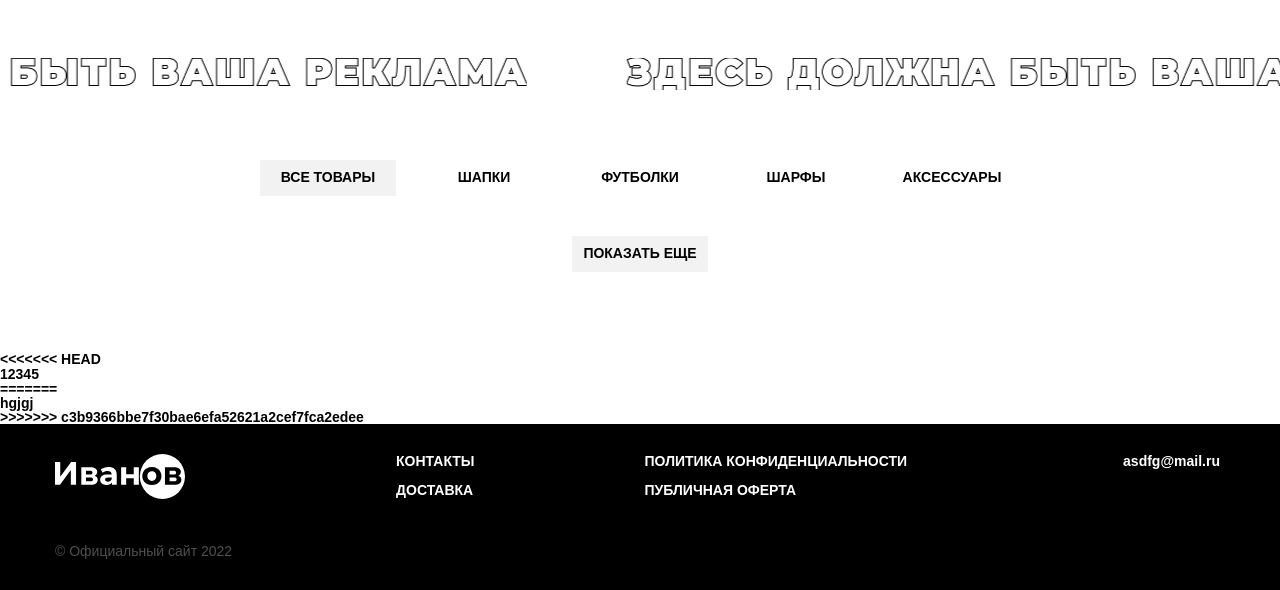
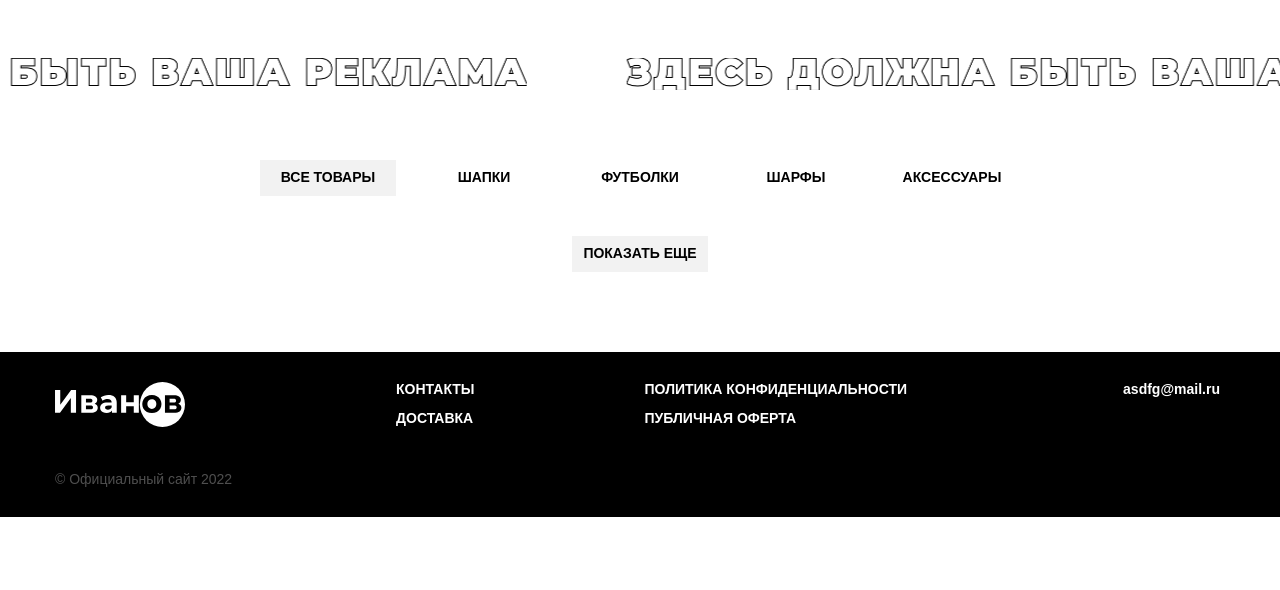
Before and after one commit to olga-evdokimova/shop-template, a website built with webpack: page src/index.html in a window 1280 px wide. Shown: the part 582-1172 px from the top of the page. After the commit the page ends 1099 px from the top, so only its background shows below. Built offline with nearby package versions, Linux system fonts and the light colour scheme; no server answers; files whose address does not match are found by name.

Commit message:
исправления

```diff
--- a/src/index.html
+++ b/src/index.html
@@ -11,11 +11,6 @@
 			@@include('html/_first-screen.htm',{})
 			@@include('html/_banner.htm',{})
 			@@include('html/_content.htm',{})
-<<<<<<< HEAD
-			<p>12345</p>
-=======
-			<div>hgjgj</div>
->>>>>>> c3b9366bbe7f30bae6efa52621a2cef7fca2edee
 		</main>
 		@@include('html/_footer.htm',{})
 	</div>
```
